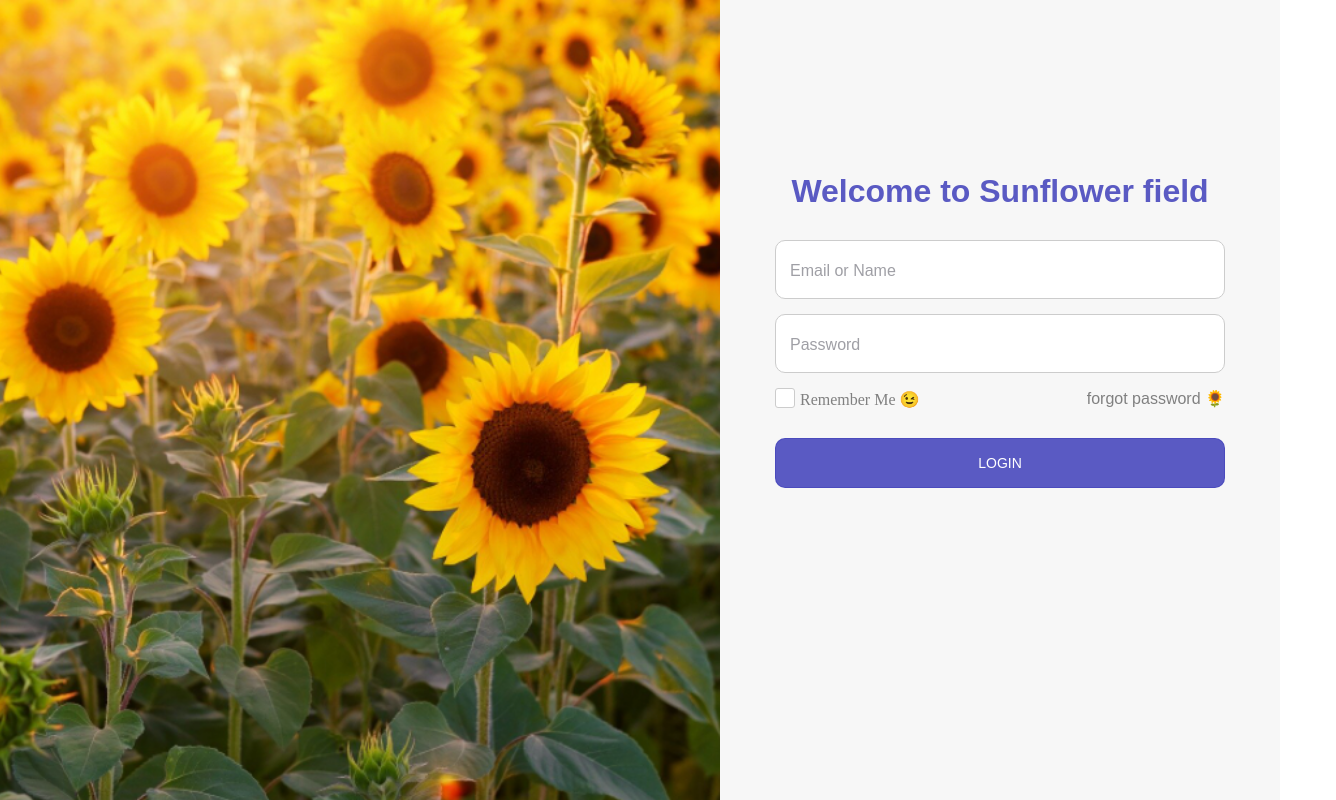
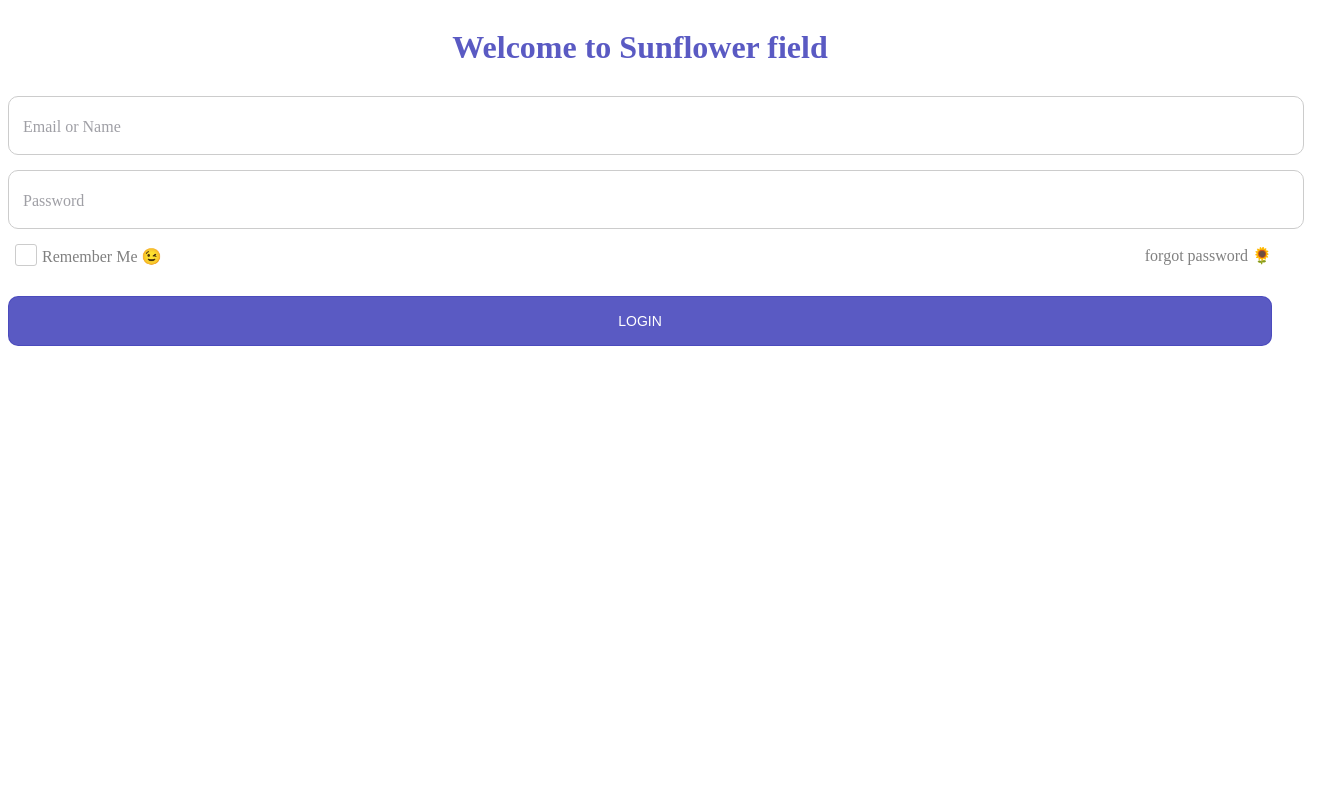
Before and after one commit to LayMui/login-form, a Vue app: page / in a window 1280 px wide. Shown: the whole page, 1336 px wide, since content can reach past the window. Built offline with nearby package versions, Linux system fonts and the light colour scheme; a web font is replaced by a local one.

Commit message:
Add the route to landing page

```diff
--- a/src/App.vue
+++ b/src/App.vue
@@ -1,34 +1,25 @@
 <template>
   <div id="app">
-    <div class="m-flexContainer">
-      <div class="a-heroImage"></div>
 
-      <div class="m-formContainer">
-        <LoginForm :title="headerText" />
-      </div>
-    </div>
-   <router-view />
+
+    <router-view/>
+
+
   </div>
 </template>
 
-<script>
-import LoginForm from "./components/LoginForm.vue";
+<style>
 
-export default {
-  name: "app",
-  data() {
-    return {
-      headerText: "Welcome to Sunflower field"
-    };
-  },
-  components: {
-    LoginForm
-  }
-};
-</script>
+#nav {
+  padding: 30px;
+}
 
-<style lang="scss">
-/* GLOBAL SCSS IMPORT */
-@import "./scss/main.scss";
+#nav a {
+  font-weight: bold;
+  color: #2c3e50;
+}
 
+#nav a.router-link-exact-active {
+  color: #42b983;
+}
 </style>
--- a/src/router/index.js
+++ b/src/router/index.js
@@ -1,17 +1,22 @@
 import Vue from 'vue'
 import VueRouter from 'vue-router'
+import Login from '../views/Login.vue'
 import Dashboard from '../views/Dashboard.vue'
 
 Vue.use(VueRouter)
 
 
 const routes = [
-
     {
-      path: '/dashboard',
-      name: 'Dashboard',
-      component: Dashboard
-    }
+      path: '/',
+      name: 'Login',
+      component: Login
+    },
+    {
+        path: '/Dashboard',
+        name: 'Dashboard',
+        component: Dashboard
+    },
 
 
   ]
--- /dev/null
+++ b/src/views/Login.vue
@@ -0,0 +1,34 @@
+<template>
+  <div id="app">
+    <div class="m-flexContainer">
+      <div class="a-heroImage"></div>
+
+      <div class="m-formContainer">
+        <LoginForm :title="headerText" />
+      </div>
+    </div>
+
+  </div>
+</template>
+
+<script>
+import LoginForm from "../components/LoginForm.vue";
+
+export default {
+  name: "app",
+  data() {
+    return {
+      headerText: "Welcome to Sunflower field"
+    };
+  },
+  components: {
+    LoginForm
+  }
+};
+</script>
+
+<style lang="scss">
+/* GLOBAL SCSS IMPORT */
+//@import "../scss/main.scss";
+
+</style>
```
